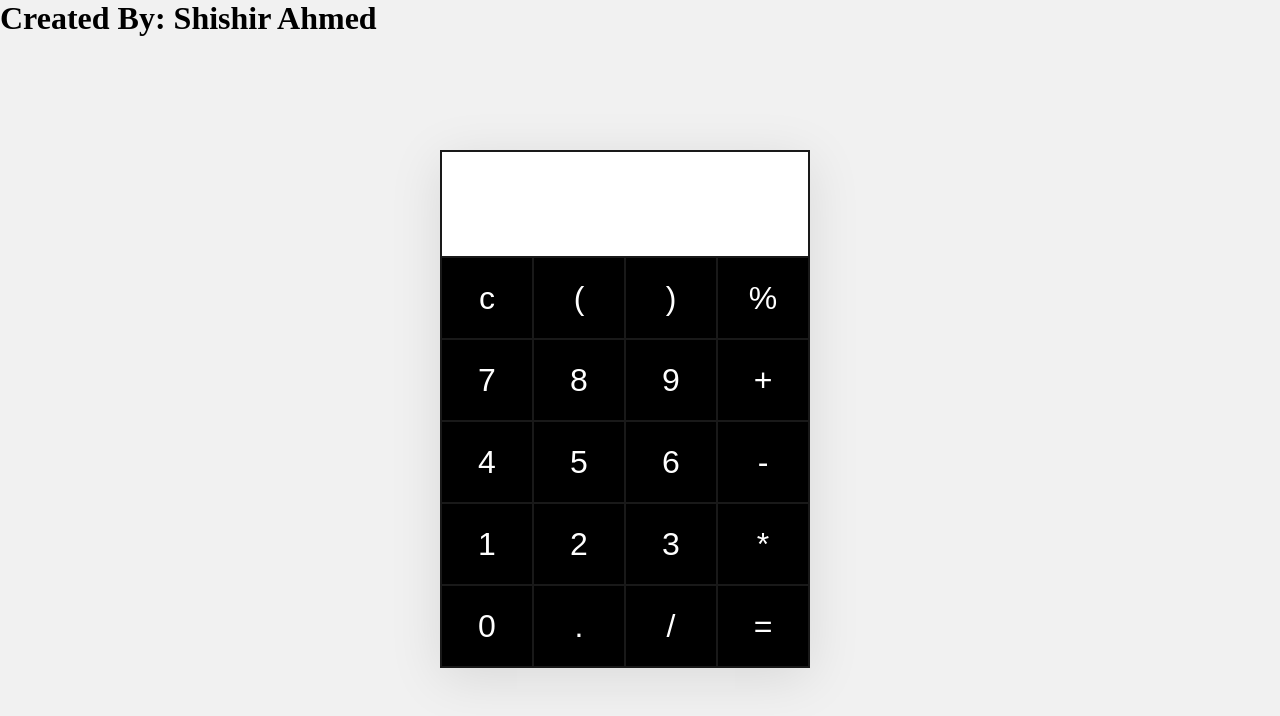
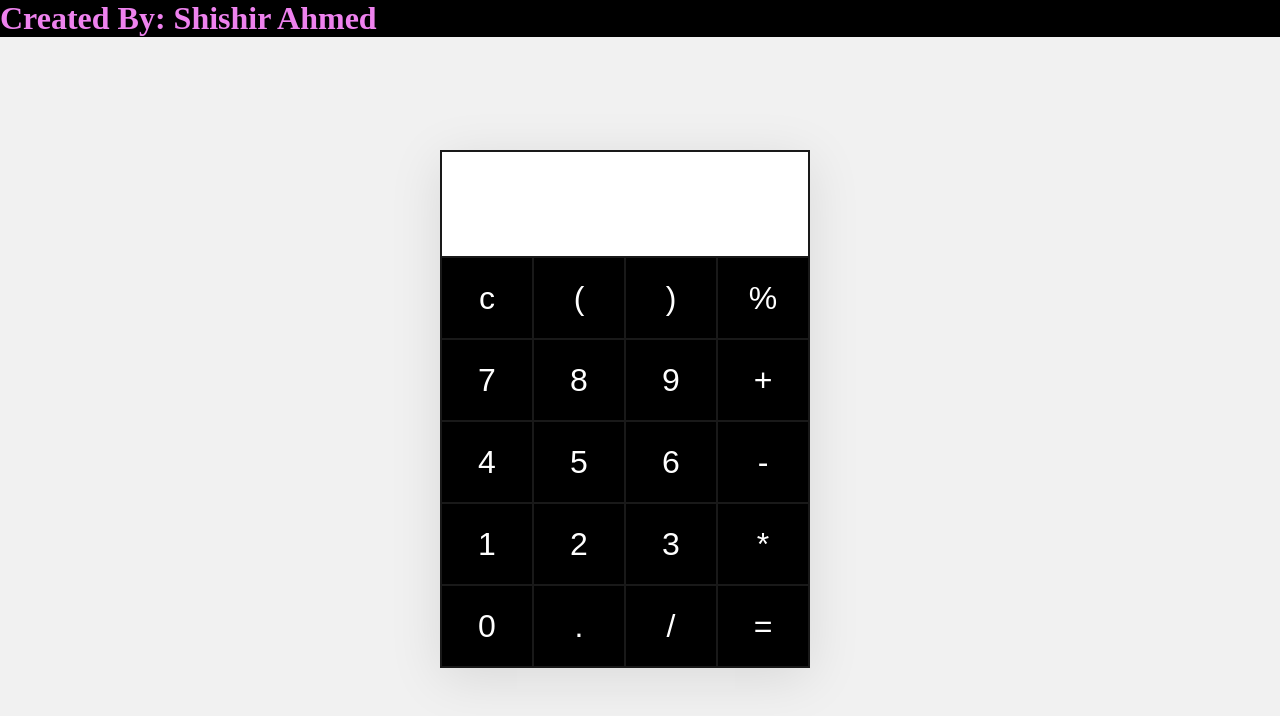
Before and after one commit to Shishir68/cal, a plain HTML site: page index.html in a window 1280 px wide. Drawn offline with Linux system fonts and the light colour scheme.

Commit message:
Update style.css

```diff
--- a/style.css
+++ b/style.css
@@ -3,6 +3,12 @@
 	padding: 0;
 }
 
+h1{
+text-algin: center;
+font-style: sans-serif;
+Color: violet;
+background-color: black;
+}
 body{
 	background-color: #f1f1f1;
 }
```
